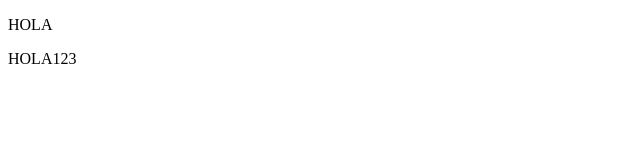
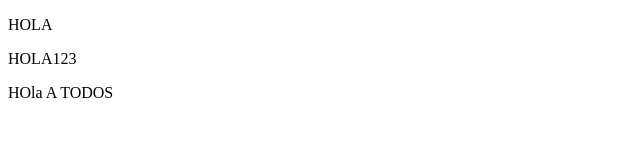
Before and after one commit to OliviaReyes/Proyecto02, a plain HTML site: page index.html in a window 1280 px wide. Shown: the whole page, without its empty margins (0-640 px from the left). Drawn offline with Linux system fonts and the light colour scheme.

Commit message:
inicio program2a

```diff
--- a/index.html
+++ b/index.html
@@ -9,5 +9,6 @@
 <body>
     <p>HOLA</p>
     <p>HOLA123</p>
+    <p>HOla A TODOS</p>
 </body>
 </html>
```
